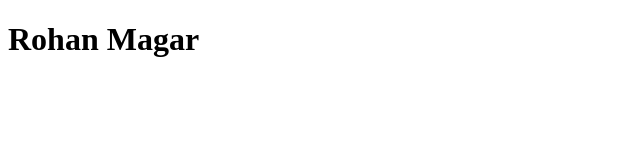
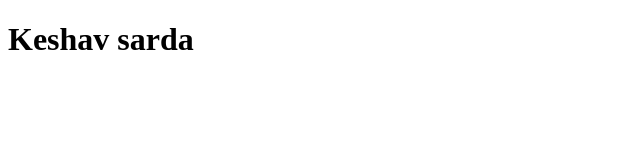
Before and after one commit to Roahn/EDAI, a plain HTML site: page index.html in a window 1280 px wide. Shown: the whole page, without its empty margins (0-640 px from the left). Drawn offline with Linux system fonts and the light colour scheme.

Commit message:
Update index.html

```diff
--- a/index.html
+++ b/index.html
@@ -9,7 +9,7 @@
 <body>
     <h1>
 
-        Rohan Magar
+        Keshav sarda
     </h1>
 </body>
 </html>
```
